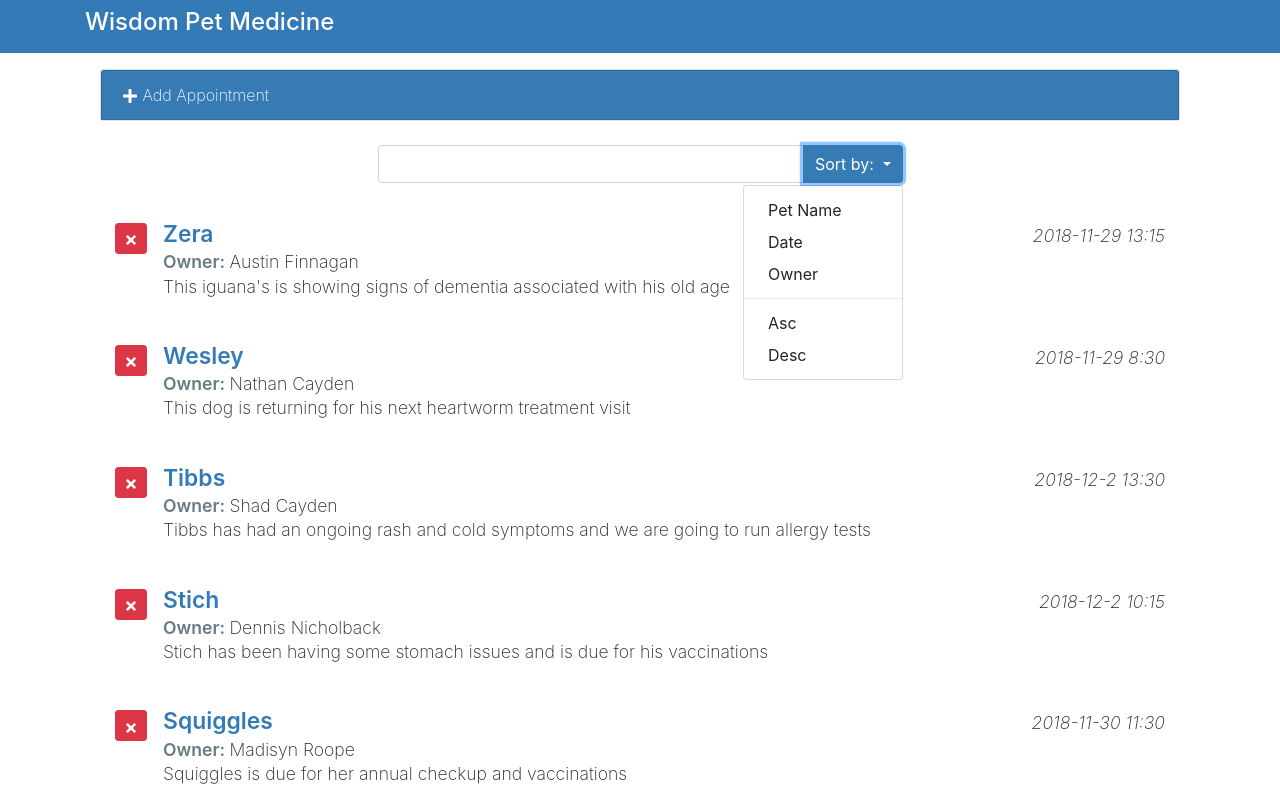
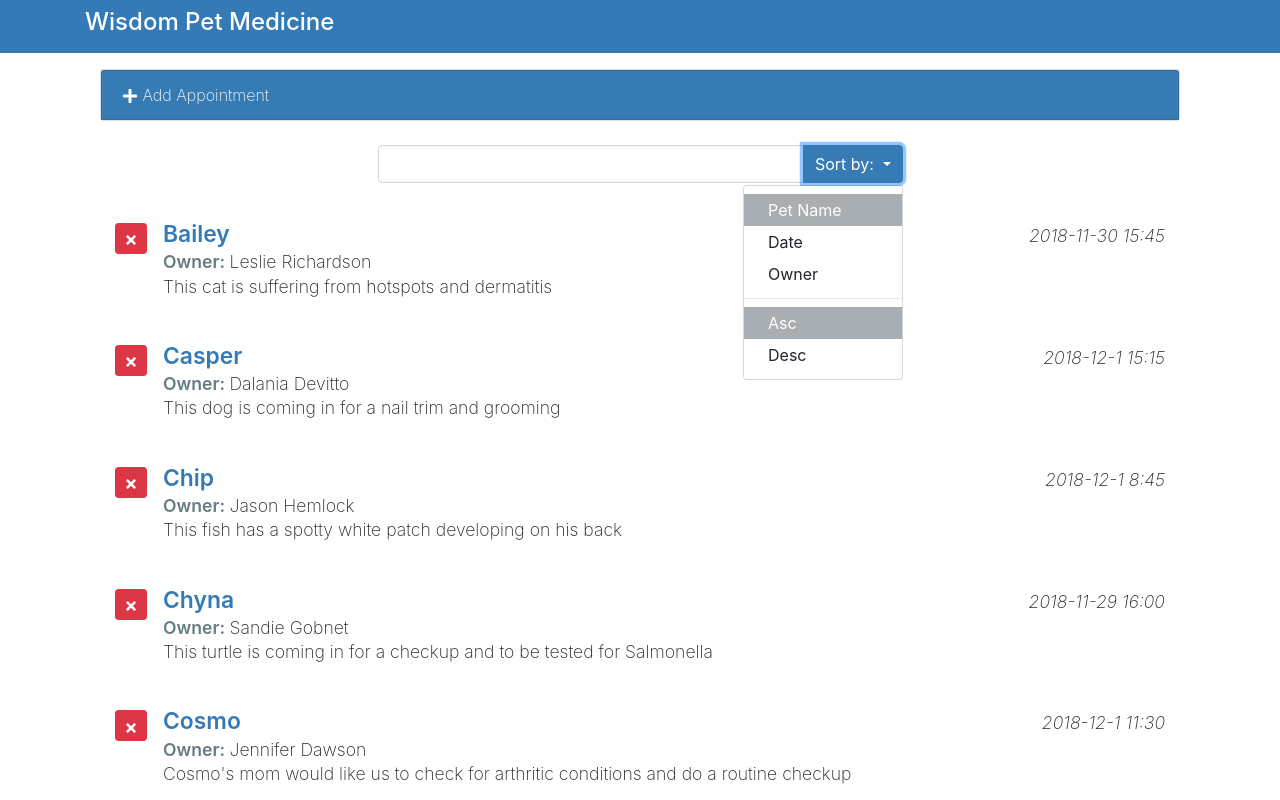
Before and after one commit to johnLexicon/react-interface, a React (Create React App) app: page / in a window 1280 px wide. Both pictures are taken after a click on the button "Sort by:". Shown: the top 800 px of the page. Built offline with nearby package versions, Linux system fonts and the light colour scheme.

Commit message:
Binding css classes to Search dropdown button.

```diff
--- a/src/components/App.js
+++ b/src/components/App.js
@@ -13,7 +13,7 @@ class App extends Component {
       lastIndex: 0,
       formDisplay: false,
       orderBy: 'petName',
-      orderDir: 'desc',
+      orderDir: 'asc',
     };
   }
 
@@ -77,7 +77,7 @@ class App extends Component {
                   handleToggle={this.toggleForm}
                   addApt={this.addApt}
                 />
-                <SearchAppointments />
+                <SearchAppointments orderDir={orderDir} orderBy={orderBy} />
                 <ListAppointments appointments={filteredApts} handleDelete={this.deleteApt} />
               </div>
             </div>
--- a/src/components/SearchAppointments.js
+++ b/src/components/SearchAppointments.js
@@ -2,6 +2,8 @@ import React, { Component } from 'react';
 
 class SearchAppointments extends Component {
   render() {
+    const { orderBy, orderDir } = this.props;
+    const dropdownBtnCls = 'sort-by dropdown-item ';
     return (
       <div className="search-appointments row justify-content-center my-4">
         <div className="col-md-6">
@@ -19,20 +21,20 @@ class SearchAppointments extends Component {
               </button>
 
               <div className="sort-menu dropdown-menu dropdown-menu-right">
-                <button className="sort-by dropdown-item" href="#">
+                <button className={dropdownBtnCls + (orderBy === 'petName' ? 'active' : '')} href="#">
                   Pet Name
                 </button>
-                <button className="sort-by dropdown-item" href="#">
+                <button className={dropdownBtnCls + (orderBy === 'aptDate' ? 'active' : '')} href="#">
                   Date
                 </button>
-                <button className="sort-by dropdown-item" href="#">
+                <button className={dropdownBtnCls + (orderBy === 'ownerName' ? 'active' : '')} href="#">
                   Owner
                 </button>
                 <div role="separator" className="dropdown-divider" />
-                <button className="sort-by dropdown-item" href="#">
+                <button className={dropdownBtnCls + (orderDir === 'asc' ? 'active' : '')} href="#">
                   Asc
                 </button>
-                <button className="sort-by dropdown-item" href="#">
+                <button className={dropdownBtnCls + (orderDir === 'desc' ? 'active' : '')} href="#">
                   Desc
                 </button>
               </div>
```
Also changed, not shown: 1 other file (tests, documents, lock files or other folders).
